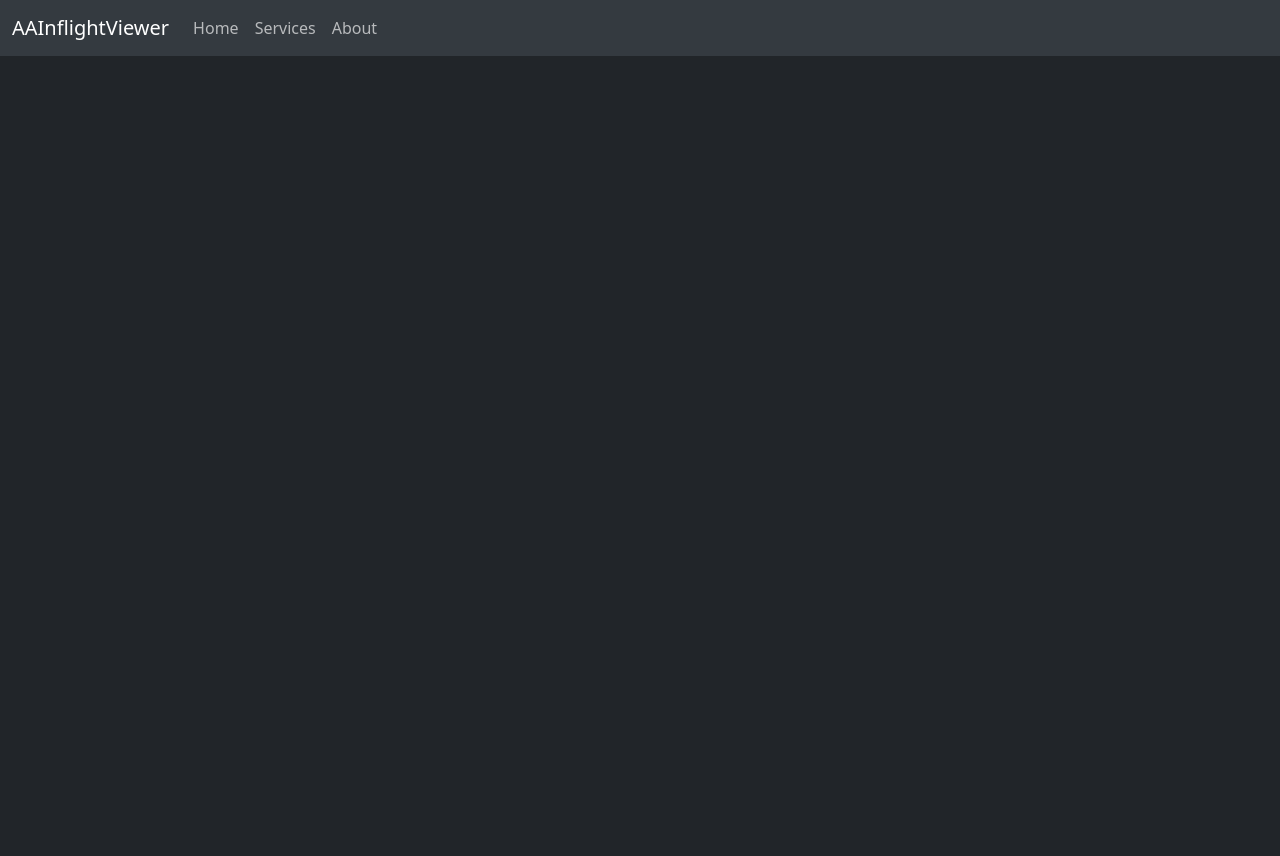
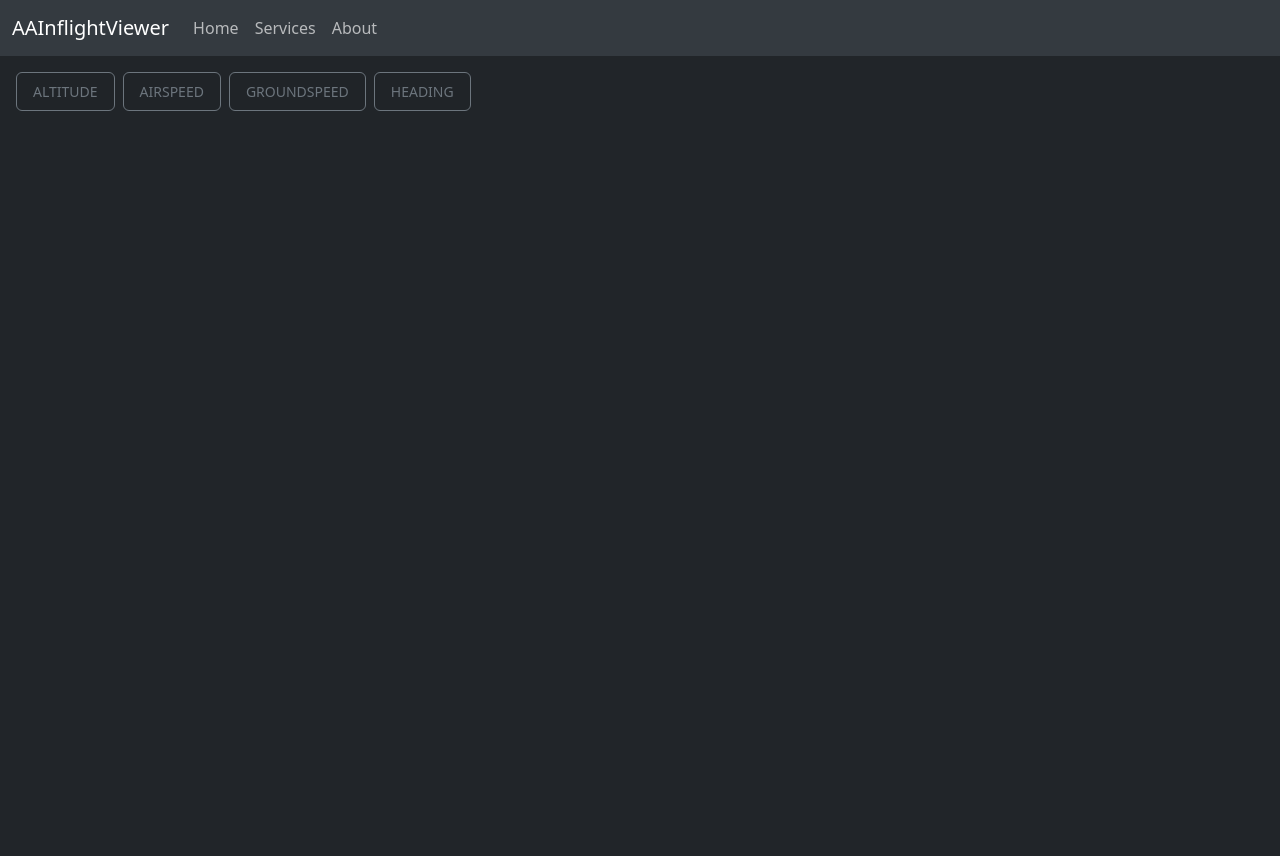
Before and after one commit to dawson-friesenhahn/aa-inflight-viewer, a Flask app: page / in a window 1280 px wide. Before the commit the page ends 56 px from the top, so only its background shows below. Run offline with Flask 3, Linux system fonts and the light colour scheme; some libraries are stand-ins or nearby versions.

Commit message:
Basic HUD

```diff
--- a/app/templates/mapView.html
+++ b/app/templates/mapView.html
@@ -1,13 +1,50 @@
 {% extends "base.html" %}
 {% block content %}
 
-<div class="container" id="globe"></div>
 <script id="jinja-data" type="application/json">
 {
   "flight_info_route": "{{ flight_info_route }}"
 }
 </script>
 
+<!-- Stolen from gemini. Can we do better? Dynamic sizing? -->
+<!-- Wrapper: relative positioning + zero margins/padding -->
+<div class="position-relative w-100 vh-100 overflow-hidden">
+
+  <!-- Globe Canvas -->
+  <div class="container-fluid p-0 w-100 h-100" id="globe"></div>
+
+  <!-- HUD Overlay: absolute, top-left, flexbox gap -->
+  <div class="position-absolute top-0 start-0 p-3 d-flex gap-2 pe-none" style="z-index: 10;">
+
+    <!-- HUD Card 1 -->
+    <div class="bg-dark bg-opacity-75 text-white p-2 px-3 rounded border border-secondary pe-auto">
+      <small class="text-uppercase text-secondary d-block fs-7">Altitude</small>
+      <span class="fw-bold font-monospace text-info fs-5" id="hud-altitude"></span>
+    </div>
+
+    <!-- HUD Card 2 -->
+    <div class="bg-dark bg-opacity-75 text-white p-2 px-3 rounded border border-secondary pe-auto">
+      <small class="text-uppercase text-secondary d-block fs-7">Airspeed</small>
+      <span class="fw-bold font-monospace text-info fs-5" id="hud-airspeed"></span>
+    </div>
+
+    <div class="bg-dark bg-opacity-75 text-white p-2 px-3 rounded border border-secondary pe-auto">
+      <small class="text-uppercase text-secondary d-block fs-7">Groundspeed</small>
+      <span class="fw-bold font-monospace text-info fs-5" id="hud-groundspeed"></span>
+    </div>
+
+    <div class="bg-dark bg-opacity-75 text-white p-2 px-3 rounded border border-secondary pe-auto">
+      <small class="text-uppercase text-secondary d-block fs-7">Heading</small>
+      <span class="fw-bold font-monospace text-info fs-5" id="hud-heading"></span>
+    </div>
+  </div>
+</div>
+
+
 <script src="static/dist/map_view.js" type="module"></script>
 
+
+
+
 {% endblock %}
```
Also changed, not shown: app/js_src/map_view.js (+15 -2 lines).
